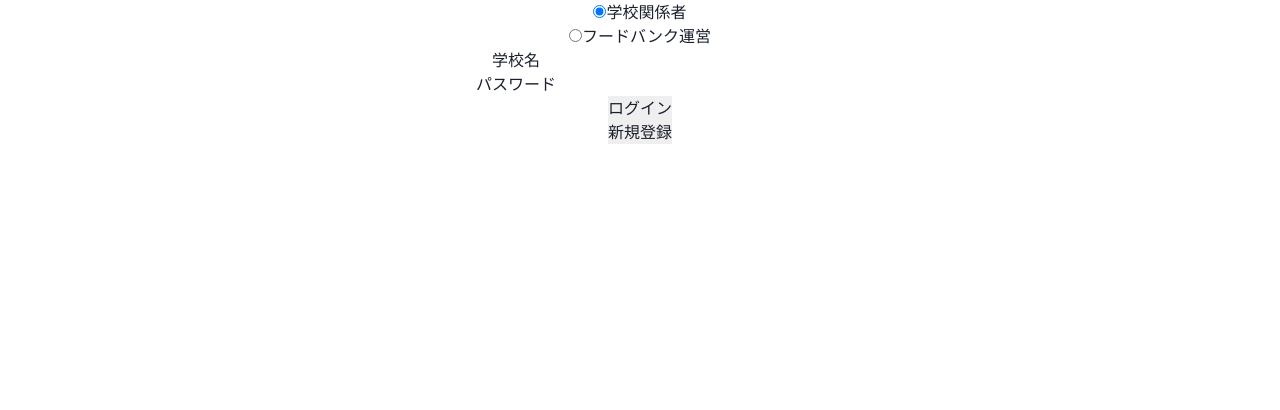
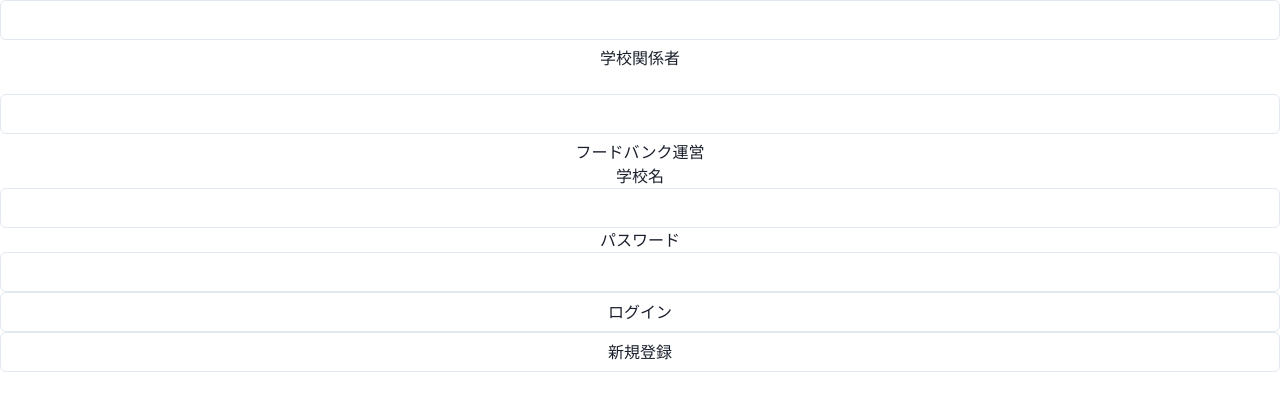
Before and after one commit to Takahashiprog/bridge, a React (Create React App) app in the folder bridge/: page /login in a window 1280 px wide. Shown: the top 410 px of the page. Built offline with nearby package versions, Linux system fonts and the light colour scheme.

Commit message:
change to chakraui

```diff
--- a/bridge/src/components/EditBio.js
+++ b/bridge/src/components/EditBio.js
@@ -1,8 +1,36 @@
+import { useState } from "react"
+import { Input, List, ListItem, Text } from "@chakra-ui/react"
+
 
 const EditBio = () => {
-  return(
+
+  // TODO bioをpost
+  const myBio = {
+    "name": "NPO JAPAN",
+    "address": "東京"
+  }
+
+  const [newBio, setNewBio] = useState(myBio)
+
+  const handleName = (e) => {
+    console.log(newBio)
+    setNewBio({ "name": e.target.value, "address": newBio["address"] })
+  }
+
+  return (
     <>
-      <p>edit</p>
+      <Text fontSize="xl">設定を変更</Text>
+      <List>
+        <ListItem>
+          <Text>団体名</Text>
+          <Input
+            type="text"
+            value={newBio["name"]}
+            onChange={handleName}
+          />
+        </ListItem>
+      </List>
+      <Input type="button" value="変更を保存" />
     </>
   )
 }
--- a/bridge/src/components/History.js
+++ b/bridge/src/components/History.js
@@ -1,3 +1,4 @@
+import {List, ListItem, Text} from '@chakra-ui/react'
 
 const History = () => {
 
@@ -9,16 +10,16 @@ const History = () => {
 
   return (
     <>
-      <p>取引履歴</p>
-      <ul>
+      <Text fontSize="xl">取引履歴</Text>
+      <List>
         {dealList.map((val) => (
-          <li>
-            <p>取引相手：{val["partner"]}</p>
-            <p>種類：{val["type"]}</p>
-            <p>個数：{val["num"]}</p>
-          </li>
+          <ListItem>
+            <Text fontSize="md">取引相手：{val["partner"]}</Text>
+            <Text fontSize="md">種類：{val["type"]}</Text>
+            <Text fontSize="md">個数：{val["num"]}</Text>
+          </ListItem>
         ))}
-      </ul>
+      </List>
     </>
   )
 }
--- a/bridge/src/components/Message.js
+++ b/bridge/src/components/Message.js
@@ -1,8 +1,12 @@
+import { Text } from "@chakra-ui/react"
 
 const Message = () => {
+
+  // chat-ui-kit-react??
+
   return (
     <>
-      <p>message</p>
+      <Text fontSize="xl">message</Text>
     </>
   )
 }
--- a/bridge/src/components/NearClients.js
+++ b/bridge/src/components/NearClients.js
@@ -1,3 +1,4 @@
+import { List, ListItem, Text } from "@chakra-ui/react"
 
 const NearClient = () => {
 
@@ -9,15 +10,15 @@ const NearClient = () => {
 
   return (
     <>
-      <p>近くの取引先一覧</p>
-      <ul>
+      <Text fontSize="xl">近くの取引先一覧</Text>
+      <List>
         {clientList.map((val) => (
-          <li>
+          <ListItem>
             <p>名称：{val["name"]}</p>
             <p>所在地：{val["address"]}</p>
-          </li>
+          </ListItem>
         ))}
-      </ul>
+      </List>
     </>
   )
 }
--- a/bridge/src/pages/Home.js
+++ b/bridge/src/pages/Home.js
@@ -5,13 +5,14 @@ import History from '../components/History'
 import Message from '../components/Message'
 import NearClient from '../components/NearClients'
 import { AppContext } from '../contexts/AppContext'
+import { Input } from '@chakra-ui/react'
 
 const Home = () => {
-  // const { isLogin } = useContext(AppContext)
+  const { isLogin } = useContext(AppContext)
 
-  // if (!isLogin) {
-  //   return <Redirect to="/login" />
-  // }
+  if (!isLogin) {
+    return <Redirect to="/login" />
+  }
 
   return (
     <>
@@ -23,7 +24,7 @@ const Home = () => {
       <br />
       <EditBio />
       <br />
-      <input type="button" value="商品登録へ" />
+      <Input type="button" value="商品登録へ" />
     </>
   )
 }
--- a/bridge/src/pages/Login.js
+++ b/bridge/src/pages/Login.js
@@ -1,6 +1,7 @@
 import { useContext, useState } from "react"
 import { Redirect } from "react-router-dom"
 import { AppContext } from "../contexts/AppContext"
+import { Input, List, ListItem, Text } from "@chakra-ui/react"
 
 const Login = () => {
   const {
@@ -32,43 +33,43 @@ const Login = () => {
 
   return (
     <>
-      <input
+      <Input
         id="type1"
         type="radio"
         name="userType"
         defaultChecked
         onClick={() => handleIsSchool(true)}
       />
-      <label htmlFor="type1">学校関係者</label>
+      <Text>学校関係者</Text>
       <br />
-      <input
+      <Input
         id="type2"
         type="radio"
         name="userType"
         onClick={() => handleIsSchool(false)}
       />
-      <label htmlFor="type2">フードバンク運営</label>
-      <ul>
-        <li>
-          <label htmlFor="group">{isSchool ? "学校名" : "団体名"}</label>
-          <input
+      <Text>フードバンク運営</Text>
+      <List>
+        <ListItem>
+          <Text>{isSchool ? "学校名" : "団体名"}</Text>
+          <Input
             type="text"
             value={userName}
             onChange={handleUserName}
           />
-        </li>
-        <li>
-          <label htmlFor="pass">パスワード</label>
-          <input
+        </ListItem>
+        <ListItem>
+          <Text>パスワード</Text>
+          <Input
             type="password"
             value={pass}
             onChange={handlePass}
           />
-        </li>
-      </ul>
-      <input type="button" value="ログイン" />
+        </ListItem>
+      </List>
+      <Input type="button" value="ログイン" />
       <br />
-      <input type="button" value="新規登録" onClick={() => { setIsSignup(!isSignup) }} />
+      <Input type="button" value="新規登録" onClick={() => { setIsSignup(!isSignup) }} />
     </>
   )
 }
--- a/bridge/src/pages/Register.js
+++ b/bridge/src/pages/Register.js
@@ -1,3 +1,4 @@
+import { Input } from "@chakra-ui/react"
 import { useState } from "react"
 
 const Register = () => {
@@ -36,17 +37,17 @@ const Register = () => {
     <>
       {food.map((val, i) =>
         <>
-          <input
+          <Input
             type="text"
             value={val["type"]}
             onChange={(e) => handleChangeFood(e, i)}
           />
-          <input
+          <Input
             type="number"
             value={val["num"]}
             onChange={(e) => handleNum(e, i)}
           />
-          <input
+          <Input
             type="button"
             value="delete"
             onClick={(e) => handleDeleteFood(e, i)}
@@ -54,13 +55,13 @@ const Register = () => {
           <br />
         </>
       )}
-      <input
+      <Input
         type="button"
         value=" + "
         onClick={handleAddFood}
       />
       <br />
-      <input
+      <Input
         type="button"
         value="登録"
       />
--- a/bridge/src/pages/Signup.js
+++ b/bridge/src/pages/Signup.js
@@ -1,6 +1,7 @@
 import { useContext, useState } from "react"
 import { Redirect } from "react-router-dom"
 import { AppContext } from "../contexts/AppContext"
+import { Input, List, ListItem, Text } from "@chakra-ui/react"
 
 const Signup = () => {
   const {
@@ -42,61 +43,61 @@ const Signup = () => {
 
   return (
     <>
-      <input
+      <Input
         id="type1"
         type="radio"
         name="userType"
         defaultChecked
         onClick={() => handleIsSchool(true)}
       />
-      <label htmlFor="type1">学校関係者</label>
+      <Text>学校関係者</Text>
       <br />
-      <input
+      <Input
         id="type2"
         type="radio"
         name="userType"
         onClick={() => handleIsSchool(false)}
       />
-      <label htmlFor="type2">フードバンク運営</label>
-      <ul>
-        <li>
-          <label htmlFor="group">{isSchool ? "学校名" : "団体名"}</label>
-          <input
+      <Text>フードバンク運営</Text>
+      <List>
+        <ListItem>
+          <Text>{isSchool ? "学校名" : "団体名"}</Text>
+          <Input
             type="text"
             value={userName}
             onChange={handleUserName}
           />
-        </li>
+        </ListItem>
         {isSchool ? <></> : (
-          <li>
-            <label htmlFor="address">住所</label>
-            <input
+          <ListItem>
+            <Text>住所</Text>
+            <Input
               type="text"
               value={address}
               onChange={handleAdress}
             />
-          </li>
+          </ListItem>
         )}
-        <li>
-          <label htmlFor="phone">電話番号</label>
-          <input
+        <ListItem>
+          <Text>電話番号</Text>
+          <Input
             type="tel"
             value={phone}
             onChange={handlePhone}
           />
-        </li>
-        <li>
-          <label htmlFor="pass">パスワード</label>
-          <input
+        </ListItem>
+        <ListItem>
+          <Text>パスワード</Text>
+          <Input
             type="password"
             value={pass}
             onChange={handlePass}
           />
-        </li>
-      </ul>
-      <input type="button" value="登録" />
+        </ListItem>
+      </List>
+      <Input type="button" value="登録" />
       <br />
-      <input type="button" value="すでにアカウントをお持ちの方" onClick={() => setIsSignup(!isSignup)} />
+      <Input type="button" value="すでにアカウントをお持ちの方" onClick={() => setIsSignup(!isSignup)} />
     </>
   )
 }
```
